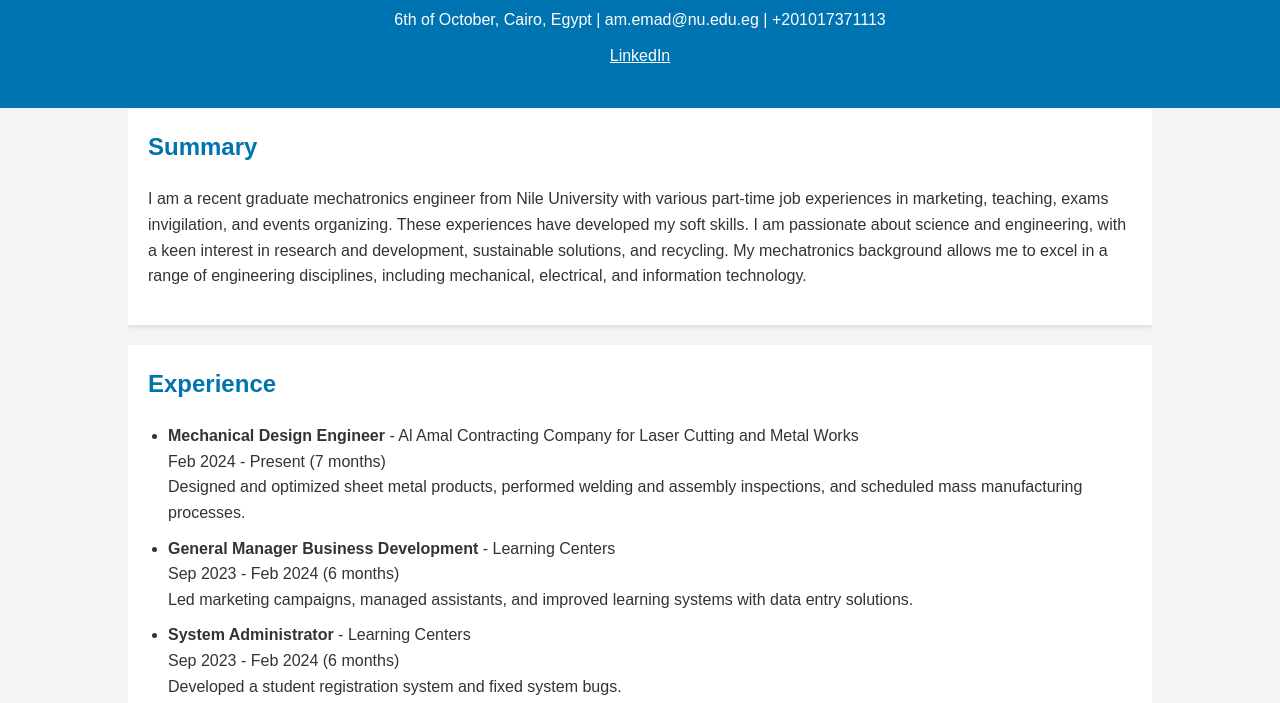
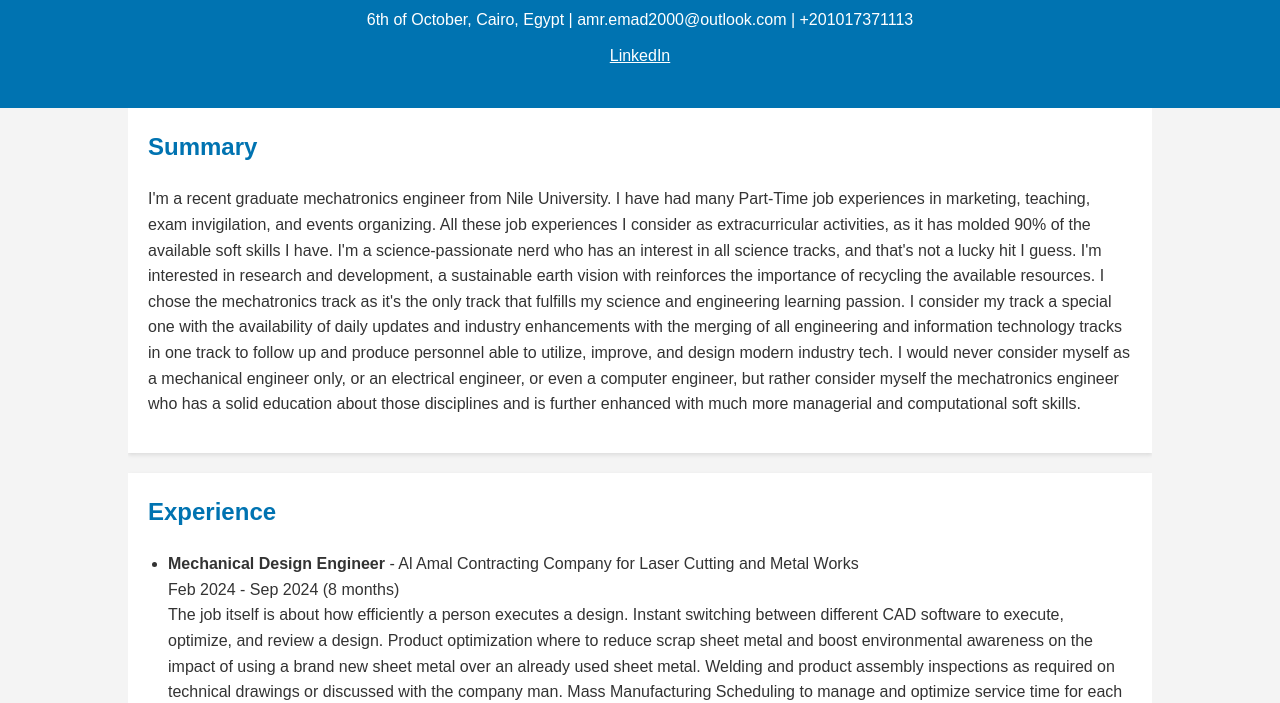
Before and after one commit to Amr3mad/amremadhammad.github.io, a plain HTML site: page index.html in a window 1280 px wide. Shown: the part 97-800 px from the top of the page. Drawn offline with Linux system fonts and the light colour scheme.

Commit message:
Update index.html
BIO & AMAL

```diff
--- a/index.html
+++ b/index.html
@@ -3,7 +3,7 @@
 <head>
     <meta charset="UTF-8">
     <meta name="viewport" content="width=device-width, initial-scale=1.0">
-    <title>Amr Emad Hammad - Resume</title>
+    <title> Amr Emad Hammad - Resume</title>
     <style>
         body {
             font-family: Arial, sans-serif;
@@ -53,8 +53,8 @@
 <body>
     <header>
         <div class="container">
-            <h1>Amr Emad Hammad</h1>
-            <p class="contact-info">6th of October, Cairo, Egypt | am.emad@nu.edu.eg | +201017371113</p>
+            <h1> Amr Emad Hammad </h1>
+            <p class="contact-info">6th of October, Cairo, Egypt | amr.emad2000@outlook.com | +201017371113</p>
             <p class="contact-info"><a href="https://www.linkedin.com/in/amr-emad-hammad-4934191a6/" style="color: white;">LinkedIn</a></p>
         </div>
     </header>
@@ -62,7 +62,7 @@
     <div class="container">
         <section class="section">
             <h2>Summary</h2>
-            <p>I am a recent graduate mechatronics engineer from Nile University with various part-time job experiences in marketing, teaching, exams invigilation, and events organizing. These experiences have developed my soft skills. I am passionate about science and engineering, with a keen interest in research and development, sustainable solutions, and recycling. My mechatronics background allows me to excel in a range of engineering disciplines, including mechanical, electrical, and information technology.</p>
+            <p>I'm a recent graduate mechatronics engineer from Nile University. I have had many Part-Time job experiences in marketing, teaching, exam invigilation, and events organizing. All these job experiences I consider as extracurricular activities, as it has molded 90% of the available soft skills I have. I'm a science-passionate nerd who has an interest in all science tracks, and that's not a lucky hit I guess. I'm interested in research and development, a sustainable earth vision with reinforces the importance of recycling the available resources. I chose the mechatronics track as it's the only track that fulfills my science and engineering learning passion. I consider my track a special one with the availability of daily updates and industry enhancements with the merging of all engineering and information technology tracks in one track to follow up and produce personnel able to utilize, improve, and design modern industry tech. I would never consider myself as a mechanical engineer only, or an electrical engineer, or even a computer engineer, but rather consider myself the mechatronics engineer who has a solid education about those disciplines and is further enhanced with much more managerial and computational soft skills.</p>
         </section>
 
         <section class="section">
@@ -70,8 +70,8 @@
             <ul>
                 <li>
                     <strong>Mechanical Design Engineer</strong> - Al Amal Contracting Company for Laser Cutting and Metal Works<br>
-                    Feb 2024 - Present (7 months)<br>
-                    Designed and optimized sheet metal products, performed welding and assembly inspections, and scheduled mass manufacturing processes.
+                    Feb 2024 - Sep 2024 (8 months)<br>
+                    The job itself is about how efficiently a person executes a design. Instant switching between different CAD software to execute, optimize, and review a design. Product optimization where to reduce scrap sheet metal and boost environmental awareness on the impact of using a brand new sheet metal over an already used sheet metal. Welding and product assembly inspections as required on technical drawings or discussed with the company man. Mass Manufacturing Scheduling to manage and optimize service time for each customer. Site reviewing for work demands as the job may require factory visits or construction site visits to review and design an asset.
                 </li>
                 <li>
                     <strong>General Manager Business Development</strong> - Learning Centers<br>
```
